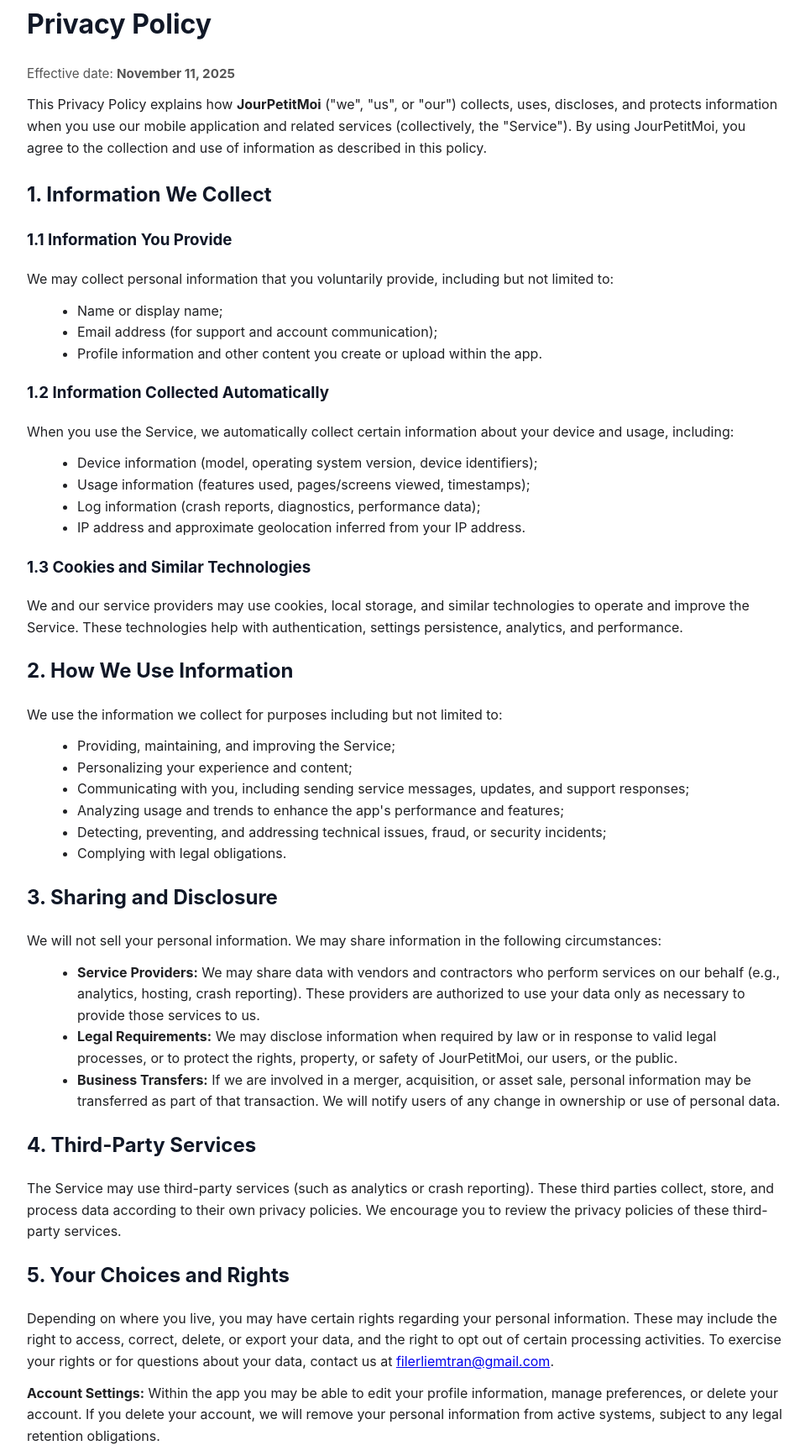
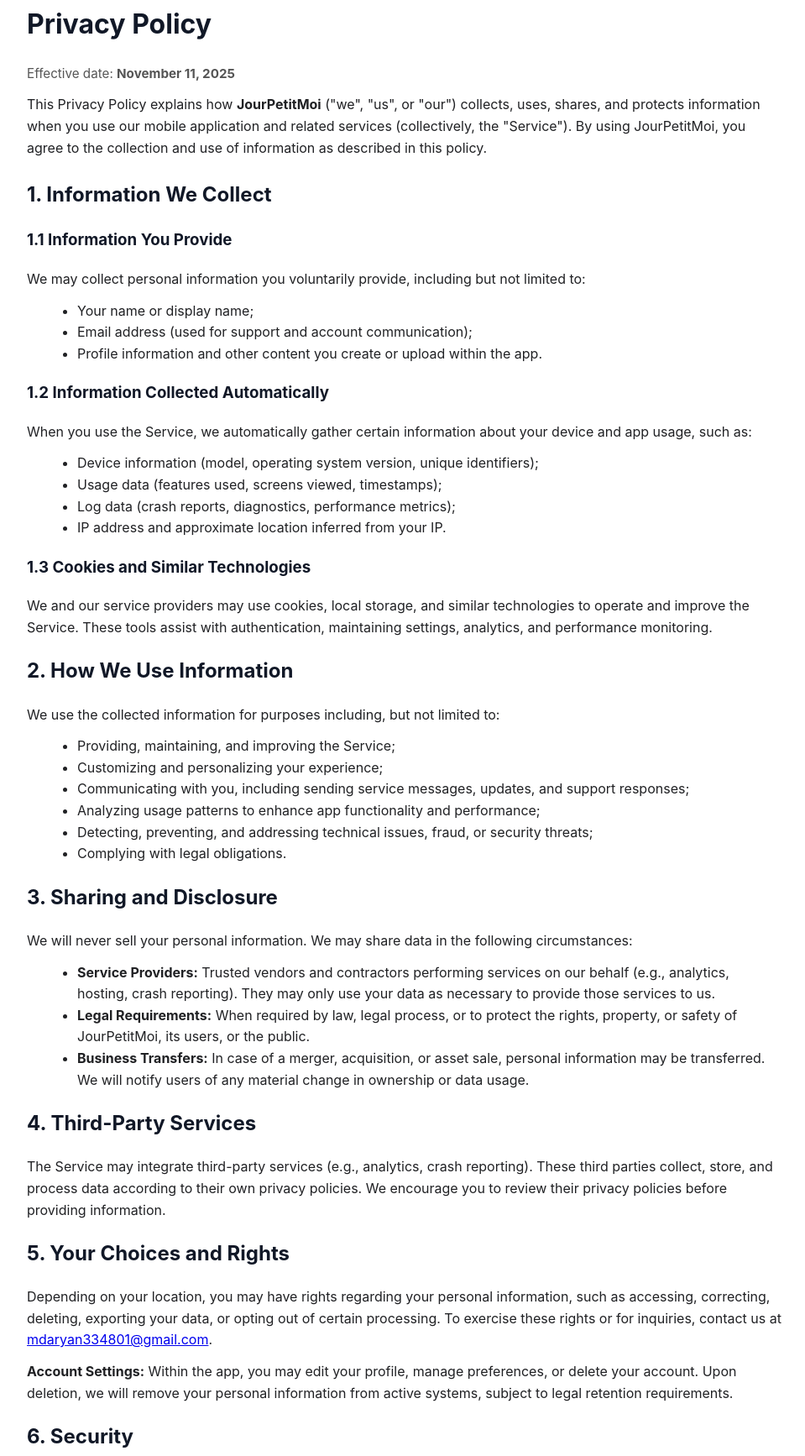
Before and after one commit to zxjota/JourPetitMoi-WEB, a plain HTML site: page index.html in a window 1280 px wide. Shown: the part 42-1776 px from the top of the page at 84% size, without its empty margins (158-1117 px from the left). Drawn offline with Linux system fonts and the light colour scheme.

Commit message:
Update index.html

```diff
--- a/index.html
+++ b/index.html
@@ -21,110 +21,109 @@
     <h1>Privacy Policy</h1>
     <p class="small">Effective date: <strong>November 11, 2025</strong></p>
     <p>
-      This Privacy Policy explains how <strong>JourPetitMoi</strong> ("we", "us", or "our") collects, uses, discloses, and protects information when you use our mobile application and related services (collectively, the "Service"). By using JourPetitMoi, you agree to the collection and use of information as described in this policy.
+      This Privacy Policy explains how <strong>JourPetitMoi</strong> ("we", "us", or "our") collects, uses, shares, and protects information when you use our mobile application and related services (collectively, the "Service"). By using JourPetitMoi, you agree to the collection and use of information as described in this policy.
     </p>
   </header>
 
   <section>
     <h2>1. Information We Collect</h2>
     <h3>1.1 Information You Provide</h3>
-    <p>We may collect personal information that you voluntarily provide, including but not limited to:</p>
+    <p>We may collect personal information you voluntarily provide, including but not limited to:</p>
     <ul>
-      <li>Name or display name;</li>
-      <li>Email address (for support and account communication);</li>
+      <li>Your name or display name;</li>
+      <li>Email address (used for support and account communication);</li>
       <li>Profile information and other content you create or upload within the app.</li>
     </ul>
 
     <h3>1.2 Information Collected Automatically</h3>
-    <p>When you use the Service, we automatically collect certain information about your device and usage, including:</p>
+    <p>When you use the Service, we automatically gather certain information about your device and app usage, such as:</p>
     <ul>
-      <li>Device information (model, operating system version, device identifiers);</li>
-      <li>Usage information (features used, pages/screens viewed, timestamps);</li>
-      <li>Log information (crash reports, diagnostics, performance data);</li>
-      <li>IP address and approximate geolocation inferred from your IP address.</li>
+      <li>Device information (model, operating system version, unique identifiers);</li>
+      <li>Usage data (features used, screens viewed, timestamps);</li>
+      <li>Log data (crash reports, diagnostics, performance metrics);</li>
+      <li>IP address and approximate location inferred from your IP.</li>
     </ul>
 
     <h3>1.3 Cookies and Similar Technologies</h3>
-    <p>We and our service providers may use cookies, local storage, and similar technologies to operate and improve the Service. These technologies help with authentication, settings persistence, analytics, and performance.</p>
+    <p>We and our service providers may use cookies, local storage, and similar technologies to operate and improve the Service. These tools assist with authentication, maintaining settings, analytics, and performance monitoring.</p>
   </section>
 
   <section>
     <h2>2. How We Use Information</h2>
-    <p>We use the information we collect for purposes including but not limited to:</p>
+    <p>We use the collected information for purposes including, but not limited to:</p>
     <ul>
       <li>Providing, maintaining, and improving the Service;</li>
-      <li>Personalizing your experience and content;</li>
+      <li>Customizing and personalizing your experience;</li>
       <li>Communicating with you, including sending service messages, updates, and support responses;</li>
-      <li>Analyzing usage and trends to enhance the app's performance and features;</li>
-      <li>Detecting, preventing, and addressing technical issues, fraud, or security incidents;</li>
+      <li>Analyzing usage patterns to enhance app functionality and performance;</li>
+      <li>Detecting, preventing, and addressing technical issues, fraud, or security threats;</li>
       <li>Complying with legal obligations.</li>
     </ul>
   </section>
 
   <section>
     <h2>3. Sharing and Disclosure</h2>
-    <p>We will not sell your personal information. We may share information in the following circumstances:</p>
+    <p>We will never sell your personal information. We may share data in the following circumstances:</p>
     <ul>
-      <li><strong>Service Providers:</strong> We may share data with vendors and contractors who perform services on our behalf (e.g., analytics, hosting, crash reporting). These providers are authorized to use your data only as necessary to provide those services to us.</li>
-      <li><strong>Legal Requirements:</strong> We may disclose information when required by law or in response to valid legal processes, or to protect the rights, property, or safety of JourPetitMoi, our users, or the public.</li>
-      <li><strong>Business Transfers:</strong> If we are involved in a merger, acquisition, or asset sale, personal information may be transferred as part of that transaction. We will notify users of any change in ownership or use of personal data.
-      </li>
+      <li><strong>Service Providers:</strong> Trusted vendors and contractors performing services on our behalf (e.g., analytics, hosting, crash reporting). They may only use your data as necessary to provide those services to us.</li>
+      <li><strong>Legal Requirements:</strong> When required by law, legal process, or to protect the rights, property, or safety of JourPetitMoi, its users, or the public.</li>
+      <li><strong>Business Transfers:</strong> In case of a merger, acquisition, or asset sale, personal information may be transferred. We will notify users of any material change in ownership or data usage.</li>
     </ul>
   </section>
 
   <section>
     <h2>4. Third-Party Services</h2>
-    <p>The Service may use third-party services (such as analytics or crash reporting). These third parties collect, store, and process data according to their own privacy policies. We encourage you to review the privacy policies of these third-party services.</p>
+    <p>The Service may integrate third-party services (e.g., analytics, crash reporting). These third parties collect, store, and process data according to their own privacy policies. We encourage you to review their privacy policies before providing information.</p>
   </section>
 
   <section>
     <h2>5. Your Choices and Rights</h2>
-    <p>Depending on where you live, you may have certain rights regarding your personal information. These may include the right to access, correct, delete, or export your data, and the right to opt out of certain processing activities. To exercise your rights or for questions about your data, contact us at <a href="mailto:filerliemtran@gmail.com">filerliemtran@gmail.com</a>.</p>
+    <p>Depending on your location, you may have rights regarding your personal information, such as accessing, correcting, deleting, exporting your data, or opting out of certain processing. To exercise these rights or for inquiries, contact us at <a href="mailto:mdaryan334801@gmail.com">mdaryan334801@gmail.com</a>.</p>
 
-    <p><strong>Account Settings:</strong> Within the app you may be able to edit your profile information, manage preferences, or delete your account. If you delete your account, we will remove your personal information from active systems, subject to any legal retention obligations.</p>
+    <p><strong>Account Settings:</strong> Within the app, you may edit your profile, manage preferences, or delete your account. Upon deletion, we will remove your personal information from active systems, subject to legal retention requirements.</p>
   </section>
 
   <section>
     <h2>6. Security</h2>
-    <p>We take reasonable measures to protect personal information from unauthorized access, disclosure, alteration, and destruction. However, no internet-connected system is completely secure. We cannot guarantee absolute security of your data.</p>
+    <p>We implement reasonable measures to protect personal information from unauthorized access, disclosure, alteration, and destruction. However, no system connected to the Internet is completely secure, and we cannot guarantee absolute protection of your data.</p>
   </section>
 
   <section>
     <h2>7. Data Retention</h2>
-    <p>We retain personal information as long as necessary to provide the Service, comply with legal obligations, resolve disputes, and enforce agreements. When personal information is no longer needed, we will delete or anonymize it.</p>
+    <p>We retain personal information only as long as necessary to provide the Service, comply with legal obligations, resolve disputes, and enforce agreements. Once no longer needed, we delete or anonymize your data.</p>
   </section>
 
   <section>
     <h2>8. International Data Transfers</h2>
-    <p>JourPetitMoi is operated internationally. Your information may be transferred to, stored, and processed in countries other than the one in which you reside. When we transfer personal data across borders, we will protect it in accordance with this Privacy Policy and applicable law.</p>
+    <p>JourPetitMoi operates internationally. Your data may be transferred, stored, and processed in countries other than your country of residence. All cross-border transfers are protected in accordance with this Privacy Policy and applicable laws.</p>
   </section>
 
   <section>
     <h2>9. Children</h2>
-    <p>The Service is not intended for children under 13. We do not knowingly collect personal information from children under 13. If you believe we have collected such information, please contact us and we will take steps to remove it.</p>
+    <p>The Service is not intended for children under 13. We do not knowingly collect personal information from children. If you believe such data has been collected, please contact us, and we will promptly remove it.</p>
   </section>
 
   <section>
     <h2>10. California Residents</h2>
-    <p>If you are a California resident, you may have additional rights under the California Consumer Privacy Act (CCPA) and related regulations. To exercise those rights, please contact us at <a href="mailto:filerliemtran@gmail.com">filerliemtran@gmail.com</a>. We will process requests in accordance with applicable law.</p>
+    <p>If you reside in California, you may have additional rights under the California Consumer Privacy Act (CCPA). To exercise these rights, contact us at <a href="mailto:mdaryan334801@gmail.com">mdaryan334801@gmail.com</a>. Requests will be handled in accordance with applicable law.</p>
   </section>
 
   <section>
     <h2>11. Changes to This Privacy Policy</h2>
-    <p>We may update this Privacy Policy from time to time. When we do, we will revise the "Effective date" at the top of this page. We encourage you to review this policy periodically for any changes. Continued use of the Service after changes become effective constitutes acceptance of the revised policy.</p>
+    <p>We may update this Privacy Policy from time to time. Any changes will be reflected in the \"Effective date\" at the top of this page. Continued use of the Service after changes constitutes acceptance of the updated policy.</p>
   </section>
 
   <section>
     <h2>12. Contact Us</h2>
     <div class="contact">
-      <p>If you have questions, requests, or concerns about this Privacy Policy or our data practices, please contact:</p>
-      <p><strong>Email:</strong> <a href="mailto:filerliemtran@gmail.com">filerliemtran@gmail.com</a></p>
-      <p class="small">Please allow a reasonable time for us to respond. If you are submitting a request to access or delete personal information, include a description of the information and the email address associated with your account.</p>
+      <p>If you have questions, requests, or concerns regarding this Privacy Policy or our data practices, please contact:</p>
+      <p><strong>Email:</strong> <a href="mailto:mdaryan334801@gmail.com">mdaryan334801@gmail.com</a></p>
+      <p class="small">Please allow reasonable time for a response. For requests to access or delete information, include details about the data and the email address associated with your account.</p>
     </div>
   </section>
 
   <footer>
-    <p class="small">Disclaimer: This Privacy Policy is provided for informational purposes only and does not constitute legal advice. Please consult a qualified attorney to ensure compliance with laws applicable to your specific situation and jurisdictions.</p>
+    <p class="small">Disclaimer: This Privacy Policy is for informational purposes only and does not constitute legal advice. Please consult a qualified attorney to ensure compliance with laws applicable to your jurisdiction.</p>
   </footer>
 </body>
 </html>
```
